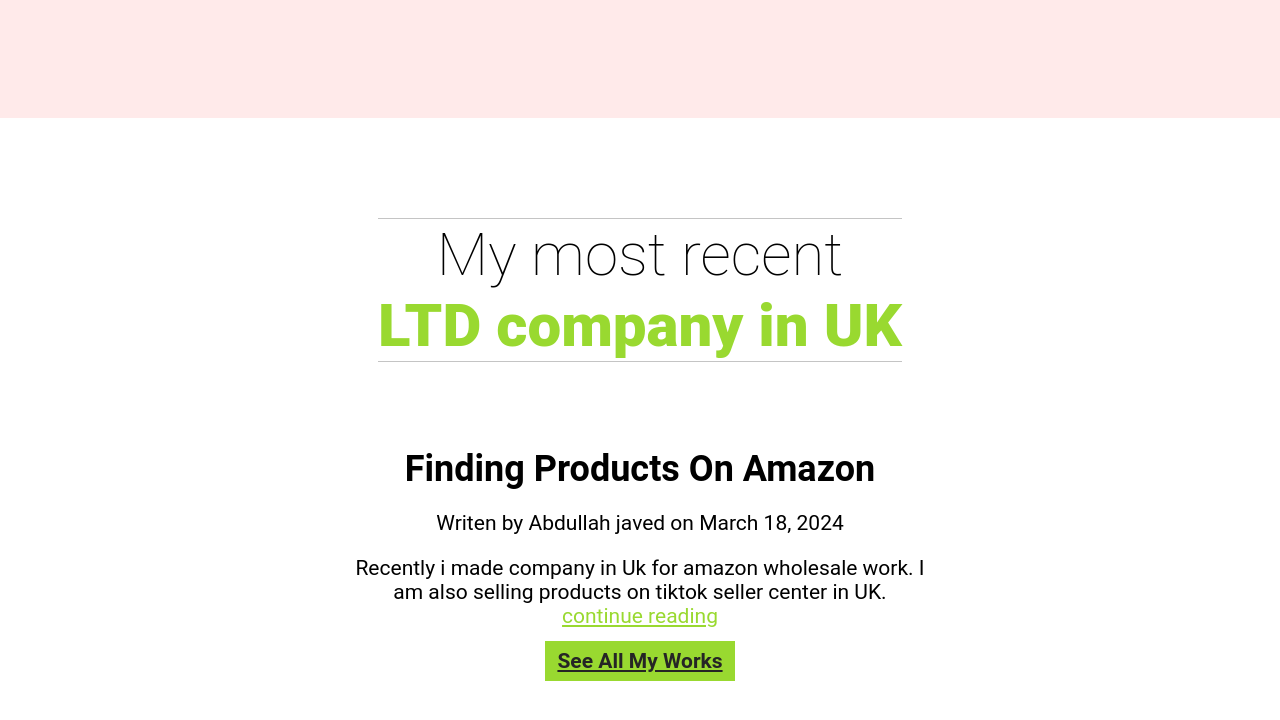
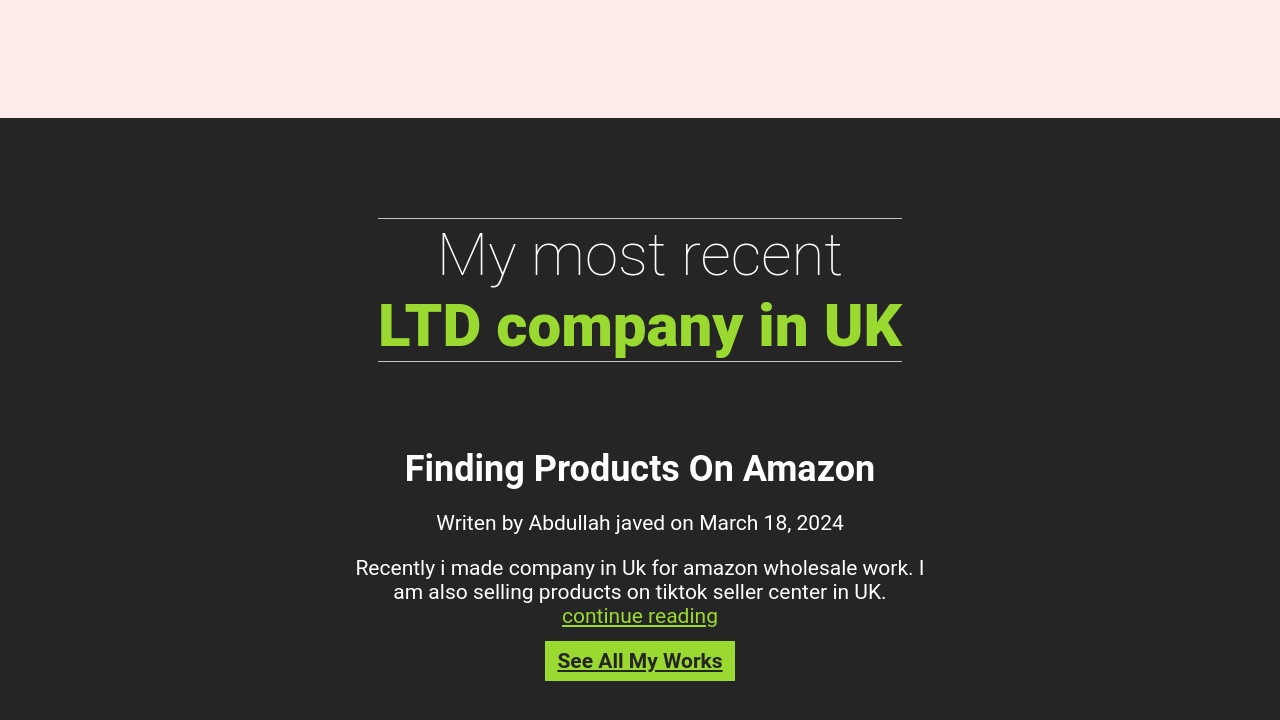
Before and after one commit to Abdullahjaved00/css-challange, a plain HTML site: page index.html in a window 1280 px wide. Shown: the part 1376-2096 px from the top of the page. Drawn offline with Linux system fonts and the light colour scheme.

Commit message:
Update index.html

```diff
--- a/index.html
+++ b/index.html
@@ -27,7 +27,7 @@
             <p>"Discover high-quality products and seamless logistics with our Amazon FBA wholesale store. From electronics to home goods, we offer a diverse range of items sourced directly from trusted suppliers. Partner with us to streamline your inventory management and scale your Amazon business effortlessly."</p>
         </div>
     </section>
-    <article class="p-100 article">
+    <article class="bg-black">
         <div class="container">
             <h2>My most recent <span>LTD company in UK</span></h2>
             <h3>Finding Products On Amazon</h3>
```
